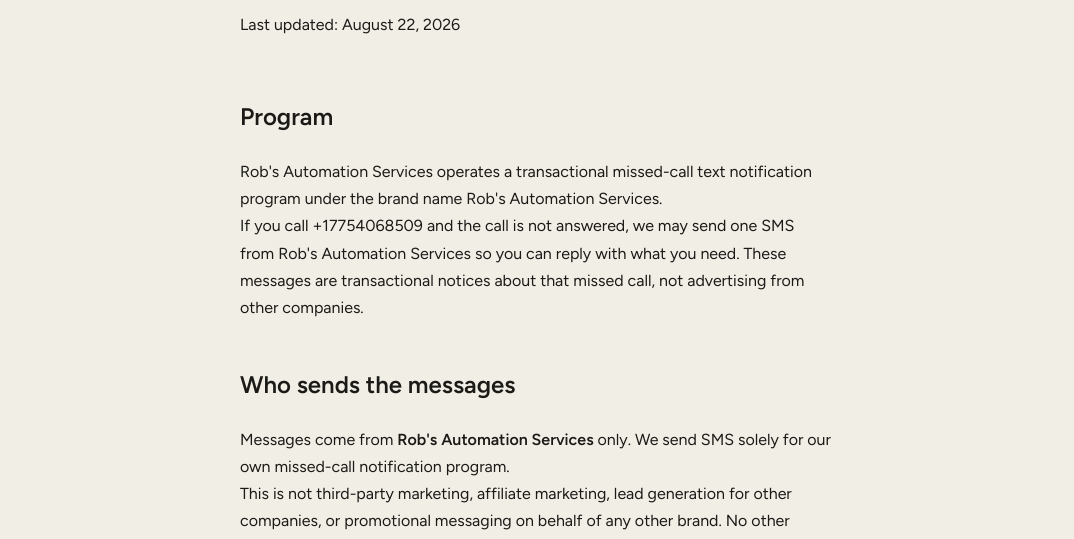
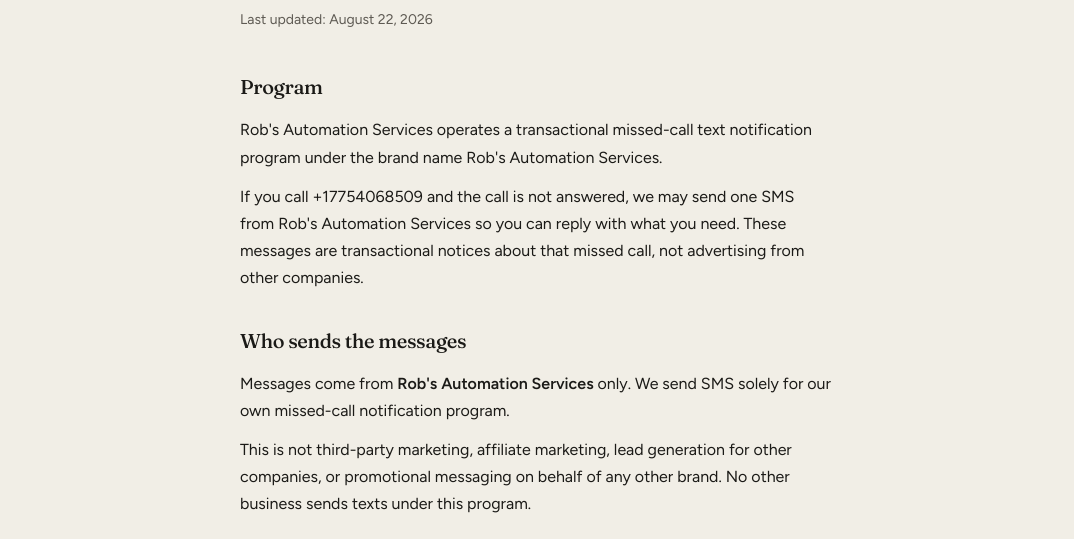
Before and after one commit to robfeb86/robfeb86.github.io, a plain HTML site: page terms/index.html in a window 1280 px wide. Shown: the part 260-799 px from the top of the page, without its empty margins (96-1170 px from the left). Drawn offline with Linux system fonts and the light colour scheme.

Commit message:
Add legal section styles and root Terms/Privacy HTML copies

```diff
--- a/styles.css
+++ b/styles.css
@@ -68,8 +68,11 @@ h1 { font-family: var(--font-display); font-weight: 500; letter-spacing: -0.03em
 .legal { max-width: 42rem; margin: 0 auto; padding: 3rem 1.25rem 4rem; }
 @media (min-width: 640px) { .legal { padding: 4rem 2rem 5rem; } }
 .legal h1 { font-size: clamp(1.875rem, 1.4rem + 1.5vw, 2.25rem); line-height: 1.2; }
-.legal-body { margin-top: 2.5rem; display: grid; gap: 1.5rem; font-size: 1rem; line-height: 1.7; }
+.legal-body { margin-top: 2.5rem; display: flex; flex-direction: column; gap: 2rem; font-size: 1rem; line-height: 1.7; }
+.legal-section { display: grid; gap: 0.75rem; }
+.legal-body h2 { font-family: var(--font-display); font-size: 1.25rem; font-weight: 500; letter-spacing: -0.02em; margin: 0; }
 .legal-body p { margin: 0; text-wrap: pretty; }
+.legal-updated { margin: 0.75rem 0 0; font-size: 0.875rem; color: var(--muted); }
 .legal-also { margin-top: 3rem; font-size: 0.875rem; color: var(--muted); }
 .legal-also a { color: var(--fg); font-weight: 500; text-underline-offset: 4px; }
 @media (prefers-reduced-motion: reduce) { *, *::before, *::after { animation: none !important; transition: none !important; } }
```
